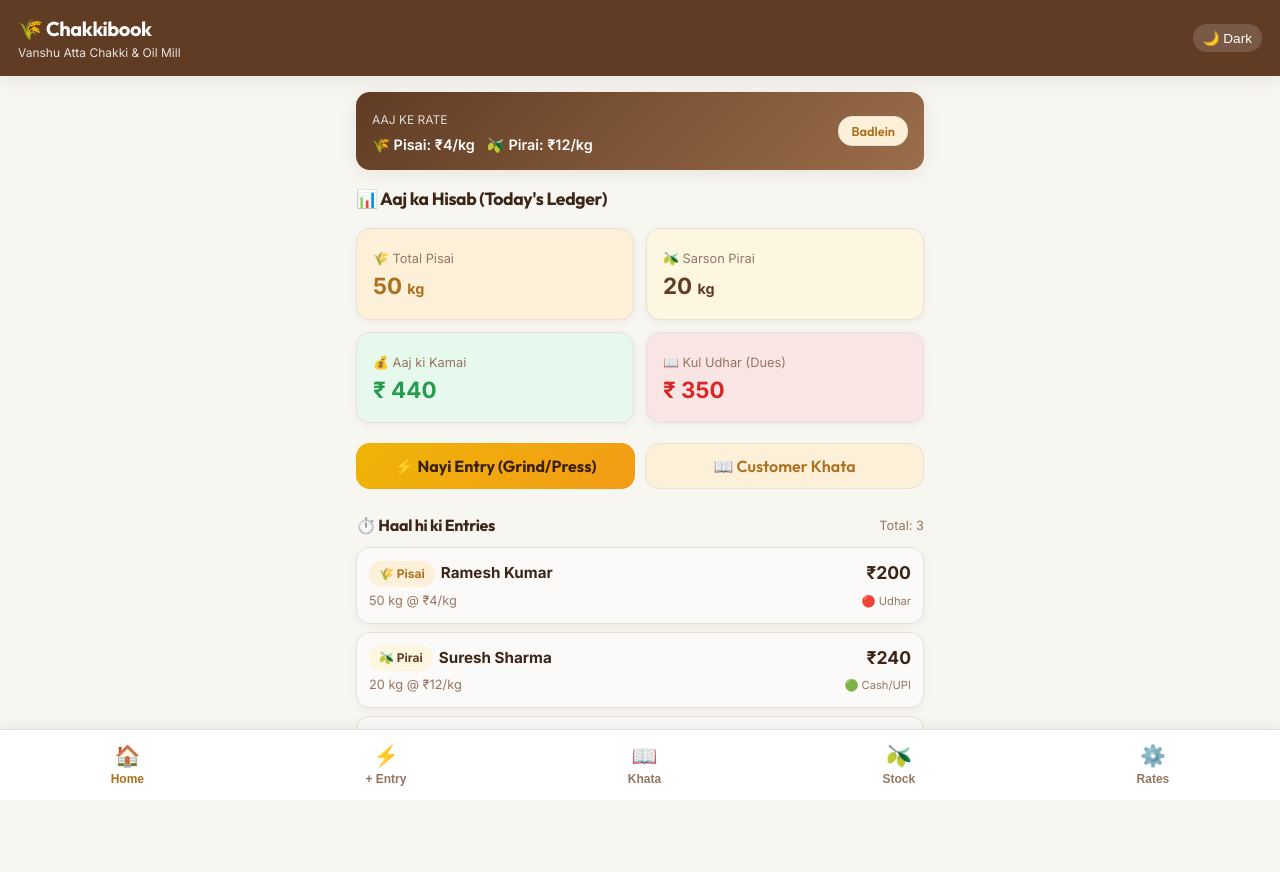
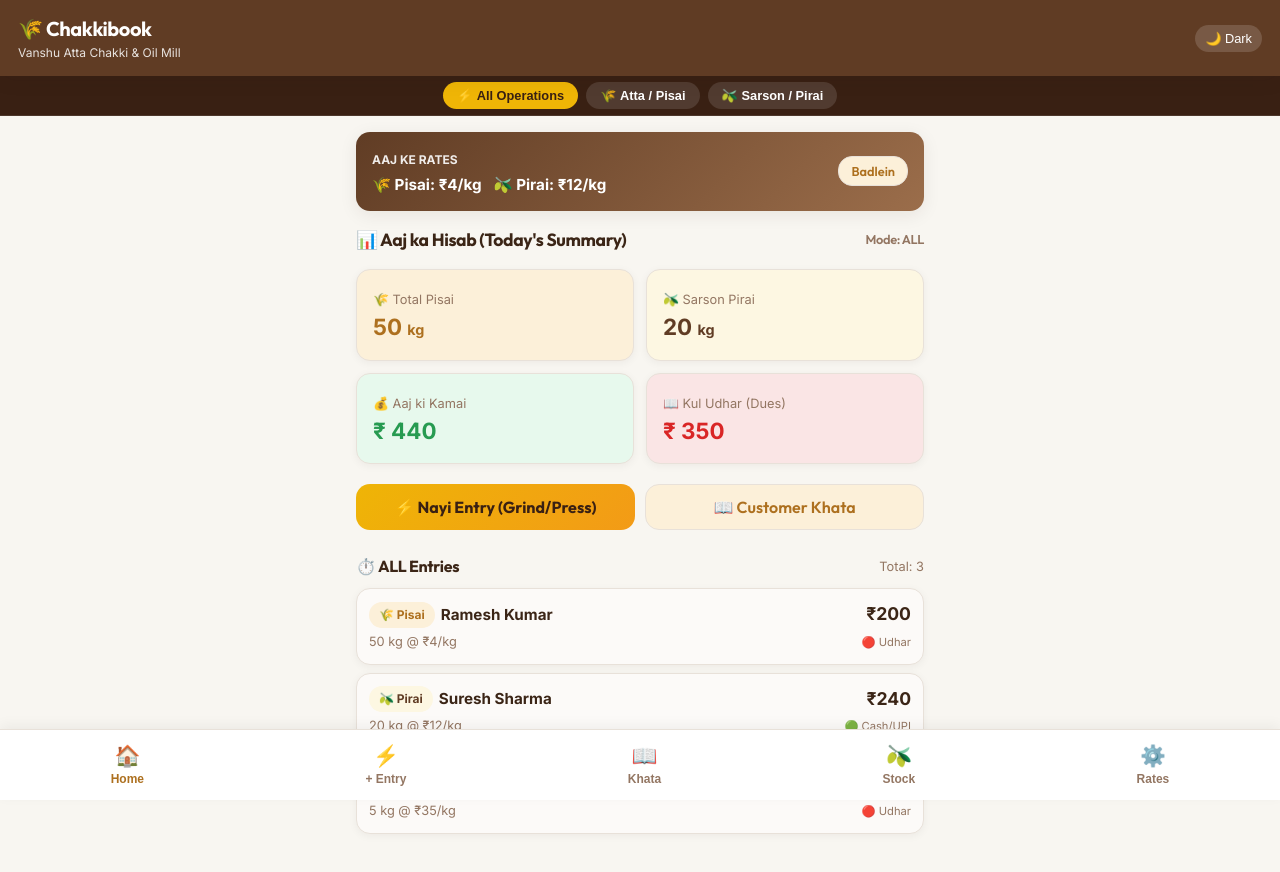
Before and after one commit to krshforever/chakkibook, a React (Vite) app: page / in a window 1280 px wide. Shown: the top 872 px of the page. Built offline with nearby package versions, Linux system fonts and the light colour scheme.

Commit message:
feat: add Atta vs Sarson mode toggle bar with dynamic UI filtering

```diff
--- a/src/components/Header.jsx
+++ b/src/components/Header.jsx
@@ -5,6 +5,8 @@ export default function Header() {
   const shop = useStore((state) => state.shop);
   const theme = useStore((state) => state.theme);
   const setTheme = useStore((state) => state.setTheme);
+  const activeMode = useStore((state) => state.activeMode);
+  const setActiveMode = useStore((state) => state.setActiveMode);
 
   const toggleTheme = () => {
     const next = theme === 'light' ? 'dark' : 'light';
@@ -13,6 +15,7 @@ export default function Header() {
   };
 
   return (
+    <>
       <header className="top-header">
         <div>
           <h1>🌾 Chakkibook</h1>
@@ -30,12 +33,51 @@ export default function Header() {
               padding: '6px 10px',
               borderRadius: '20px',
               cursor: 'pointer',
-            fontSize: '0.85rem'
+              fontSize: '0.8rem'
             }}
           >
             {theme === 'light' ? '🌙 Dark' : '☀️ Light'}
           </button>
         </div>
       </header>
+
+      {/* Atta vs Sarson Primary Mode Toggle Bar */}
+      <div style={{
+        background: 'var(--soil-dark)',
+        padding: '6px 16px',
+        display: 'flex',
+        justifyContent: 'center',
+        gap: '8px',
+        borderBottom: '1px solid rgba(255,255,255,0.1)'
+      }}>
+        {[
+          { id: 'all', label: 'All Operations', icon: '⚡' },
+          { id: 'atta', label: 'Atta / Pisai', icon: '🌾' },
+          { id: 'sarson', label: 'Sarson / Pirai', icon: '🫒' }
+        ].map((m) => (
+          <button
+            key={m.id}
+            onClick={() => setActiveMode(m.id)}
+            style={{
+              background: activeMode === m.id ? 'var(--mustard)' : 'rgba(255,255,255,0.12)',
+              color: activeMode === m.id ? 'var(--soil-dark)' : '#fff',
+              border: 'none',
+              padding: '6px 14px',
+              borderRadius: 'var(--radius-pill)',
+              fontSize: '0.8rem',
+              fontWeight: 700,
+              cursor: 'pointer',
+              transition: 'all 0.2s ease',
+              display: 'flex',
+              alignItems: 'center',
+              gap: '4px'
+            }}
+          >
+            <span>{m.icon}</span>
+            <span>{m.label}</span>
+          </button>
+        ))}
+      </div>
+    </>
   );
 }
--- a/src/pages/Dashboard.jsx
+++ b/src/pages/Dashboard.jsx
@@ -5,10 +5,18 @@ export default function Dashboard({ setActiveTab }) {
   const transactions = useStore((state) => state.transactions);
   const customers = useStore((state) => state.customers);
   const shop = useStore((state) => state.shop);
+  const activeMode = useStore((state) => state.activeMode);
 
   // Today's stats calculation
   const todayStr = new Date().toISOString().split('T')[0];
   const todayTxns = transactions.filter((t) => t.date && t.date.startsWith(todayStr));
+
+  // Filtered transactions according to Mode Switch
+  const modeFilteredTxns = transactions.filter((t) => {
+    if (activeMode === 'atta') return t.type === 'pisai';
+    if (activeMode === 'sarson') return t.type === 'pirai' || t.type === 'khari_sale';
+    return true;
+  });
 
   const todayPisaiKg = todayTxns
     .filter((t) => t.type === 'pisai')
@@ -28,20 +36,28 @@ export default function Dashboard({ setActiveTab }) {
 
       {/* Rates Quick Banner */}
       <div style={{
-        background: 'linear-gradient(135deg, var(--soil), var(--soil-light))',
-        color: '#fff',
+        background: activeMode === 'atta'
+          ? 'linear-gradient(135deg, var(--wheat-dark), var(--soil))'
+          : activeMode === 'sarson'
+          ? 'linear-gradient(135deg, var(--mustard), var(--oil-amber))'
+          : 'linear-gradient(135deg, var(--soil), var(--soil-light))',
+        color: activeMode === 'sarson' ? 'var(--soil-dark)' : '#fff',
         borderRadius: 'var(--radius-md)',
         padding: '14px 16px',
         boxShadow: 'var(--shadow-md)',
         display: 'flex',
         justifyContent: 'space-between',
-        alignItems: 'center'
+        alignItems: 'center',
+        transition: 'all 0.3s ease'
       }}>
         <div>
-          <span style={{ fontSize: '0.75rem', textTransform: 'uppercase', opacity: 0.8 }}>Aaj ke Rate</span>
-          <div style={{ display: 'flex', gap: '12px', marginTop: '4px', fontSize: '0.9rem', fontWeight: 600 }}>
-            <span>🌾 Pisai: ₹{shop.rates?.pisai}/kg</span>
-            <span>🫒 Pirai: ₹{shop.rates?.pirai}/kg</span>
+          <span style={{ fontSize: '0.75rem', textTransform: 'uppercase', opacity: 0.9, fontWeight: 700 }}>
+            {activeMode === 'atta' ? '🌾 Atta Mode Rates' : activeMode === 'sarson' ? '🫒 Sarson Oil Mode Rates' : 'Aaj ke Rates'}
+          </span>
+          <div style={{ display: 'flex', gap: '12px', marginTop: '4px', fontSize: '0.95rem', fontWeight: 700 }}>
+            {(activeMode === 'all' || activeMode === 'atta') && <span>🌾 Pisai: ₹{shop.rates?.pisai}/kg</span>}
+            {(activeMode === 'all' || activeMode === 'sarson') && <span>🫒 Pirai: ₹{shop.rates?.pirai}/kg</span>}
+            {activeMode === 'sarson' && <span>📦 Khali: ₹{shop.rates?.khari}/kg</span>}
           </div>
         </div>
         <button
@@ -54,22 +70,31 @@ export default function Dashboard({ setActiveTab }) {
       </div>
 
       {/* Today's Summary Metrics */}
-      <h2 style={{ fontSize: '1.1rem', margin: 0 }}>📊 Aaj ka Hisab (Today's Ledger)</h2>
+      <h2 style={{ fontSize: '1.1rem', margin: 0, display: 'flex', justifyContent: 'space-between', alignItems: 'center' }}>
+        <span>📊 Aaj ka Hisab (Today's Summary)</span>
+        <span style={{ fontSize: '0.8rem', fontWeight: 600, color: 'var(--text-muted)' }}>
+          Mode: {activeMode.toUpperCase()}
+        </span>
+      </h2>
 
       <div style={{ display: 'grid', gridTemplateColumns: '1fr 1fr', gap: '12px' }}>
+        {(activeMode === 'all' || activeMode === 'atta') && (
           <div className="card" style={{ background: 'var(--wheat-light)' }}>
             <span style={{ fontSize: '0.8rem', color: 'var(--text-muted)' }}>🌾 Total Pisai</span>
             <div style={{ fontSize: '1.4rem', fontWeight: 800, color: 'var(--wheat-dark)' }}>
               {todayPisaiKg} <span style={{ fontSize: '0.9rem' }}>kg</span>
             </div>
           </div>
+        )}
 
+        {(activeMode === 'all' || activeMode === 'sarson') && (
           <div className="card" style={{ background: 'var(--mustard-bg)' }}>
             <span style={{ fontSize: '0.8rem', color: 'var(--text-muted)' }}>🫒 Sarson Pirai</span>
             <div style={{ fontSize: '1.4rem', fontWeight: 800, color: 'var(--soil)' }}>
               {todayPiraiKg} <span style={{ fontSize: '0.9rem' }}>kg</span>
             </div>
           </div>
+        )}
 
         <div className="card" style={{ background: 'var(--success-bg)' }}>
           <span style={{ fontSize: '0.8rem', color: 'var(--text-muted)' }}>💰 Aaj ki Kamai</span>
@@ -89,7 +114,7 @@ export default function Dashboard({ setActiveTab }) {
       {/* Quick Action Buttons */}
       <div style={{ display: 'grid', gridTemplateColumns: '1fr 1fr', gap: '10px', marginTop: '4px' }}>
         <button className="btn btn-accent" onClick={() => setActiveTab('entry')}>
-          ⚡ Nayi Entry (Grind/Press)
+          ⚡ Nayi Entry ({activeMode === 'atta' ? 'Pisai' : activeMode === 'sarson' ? 'Pirai' : 'Grind/Press'})
         </button>
         <button className="btn btn-secondary" onClick={() => setActiveTab('khata')}>
           📖 Customer Khata
@@ -99,17 +124,17 @@ export default function Dashboard({ setActiveTab }) {
       {/* Recent Transactions List */}
       <div style={{ marginTop: '8px' }}>
         <div style={{ display: 'flex', justifyContent: 'space-between', alignItems: 'center', marginBottom: '10px' }}>
-          <h3 style={{ fontSize: '1rem' }}>⏱️ Haal hi ki Entries</h3>
-          <span style={{ fontSize: '0.8rem', color: 'var(--text-muted)' }}>Total: {transactions.length}</span>
+          <h3 style={{ fontSize: '1rem' }}>⏱️ {activeMode.toUpperCase()} Entries</h3>
+          <span style={{ fontSize: '0.8rem', color: 'var(--text-muted)' }}>Total: {modeFilteredTxns.length}</span>
         </div>
 
-        {transactions.length === 0 ? (
+        {modeFilteredTxns.length === 0 ? (
           <div className="card" style={{ textAlign: 'center', padding: '30px', color: 'var(--text-muted)' }}>
-            Koi entry nahi mili. Nayi entry add karein!
+            Is mode me koi entry nahi mili. Nayi entry add karein!
           </div>
         ) : (
           <div style={{ display: 'flex', flexDirection: 'column', gap: '8px' }}>
-            {transactions.slice(0, 5).map((t) => (
+            {modeFilteredTxns.slice(0, 6).map((t) => (
               <div key={t.id} className="card" style={{ display: 'flex', justifyContent: 'space-between', alignItems: 'center', padding: '12px' }}>
                 <div>
                   <div style={{ display: 'flex', alignItems: 'center', gap: '6px' }}>
--- a/src/pages/NewEntry.jsx
+++ b/src/pages/NewEntry.jsx
@@ -6,8 +6,13 @@ export default function NewEntry({ setActiveTab }) {
   const customers = useStore((state) => state.customers);
   const addTransaction = useStore((state) => state.addTransaction);
   const addCustomer = useStore((state) => state.addCustomer);
+  const activeMode = useStore((state) => state.activeMode);
 
-  const [type, setType] = useState('pisai'); // pisai, pirai, khari_sale, payment
+  // Default type based on active mode (Atta -> Pisai, Sarson -> Pirai)
+  const initialType = activeMode === 'sarson' ? 'pirai' : 'pisai';
+  const initialRate = initialType === 'pirai' ? shop.rates.pirai : shop.rates.pisai;
+
+  const [type, setType] = useState(initialType); // pisai, pirai, khari_sale, payment
   const [selectedCustomerId, setSelectedCustomerId] = useState('');
   const [newCustomerName, setNewCustomerName] = useState('');
   const [newCustomerPhone, setNewCustomerPhone] = useState('');
@@ -15,7 +20,7 @@ export default function NewEntry({ setActiveTab }) {
 
   const [grainType, setGrainType] = useState('Wheat (Gehun)');
   const [weight, setWeight] = useState('');
-  const [rate, setRate] = useState(shop.rates.pisai);
+  const [rate, setRate] = useState(initialRate);
   const [paymentMode, setPaymentMode] = useState('cash'); // cash, upi, credit
   const [notes, setNotes] = useState('');
 
@@ -77,7 +82,9 @@ export default function NewEntry({ setActiveTab }) {
 
   return (
     <div className="app-container">
-      <h2 style={{ fontSize: '1.2rem', marginBottom: '14px' }}>⚡ Nayi Entry Add Karein</h2>
+      <h2 style={{ fontSize: '1.2rem', marginBottom: '14px' }}>
+        ⚡ Nayi Entry ({activeMode === 'atta' ? '🌾 Atta Pisai' : activeMode === 'sarson' ? '🫒 Sarson Pirai' : 'All Modes'})
+      </h2>
 
       <form onSubmit={handleSubmit} style={{ display: 'flex', flexDirection: 'column', gap: '14px' }}>
 
--- a/src/store/useStore.js
+++ b/src/store/useStore.js
@@ -86,9 +86,11 @@ export const useStore = create(
       expenses: initialExpenses,
       user: { name: 'Owner', role: 'owner', shopId: 'shop_default_1' },
       theme: 'light',
+      activeMode: 'all', // 'all' | 'atta' | 'sarson'
 
       // Actions
       setTheme: (theme) => set({ theme }),
+      setActiveMode: (mode) => set({ activeMode: mode }),
 
       updateShopRates: (newRates) => set((state) => ({
         shop: { ...state.shop, rates: { ...state.shop.rates, ...newRates } }
```
Lines whose indentation alone changed are shown as unchanged.
